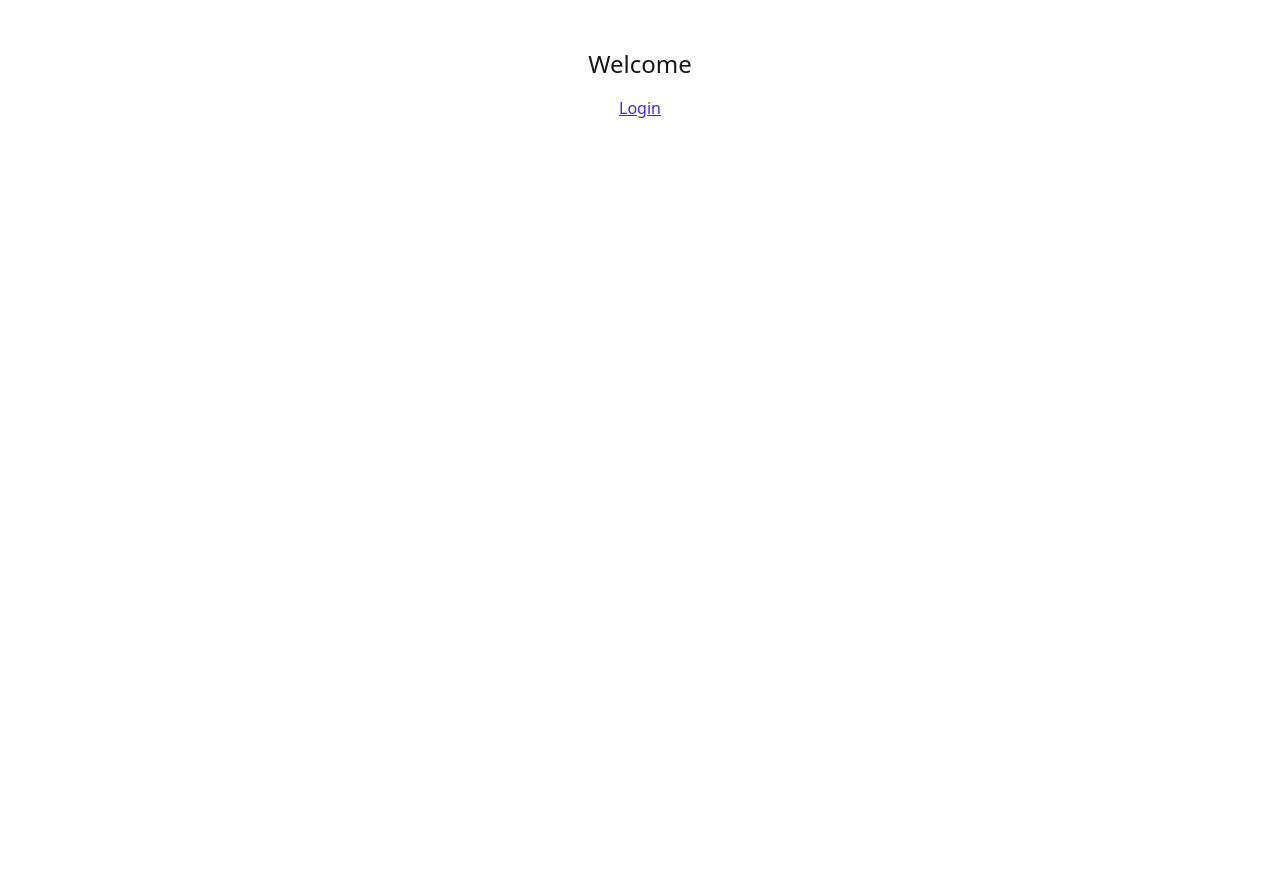
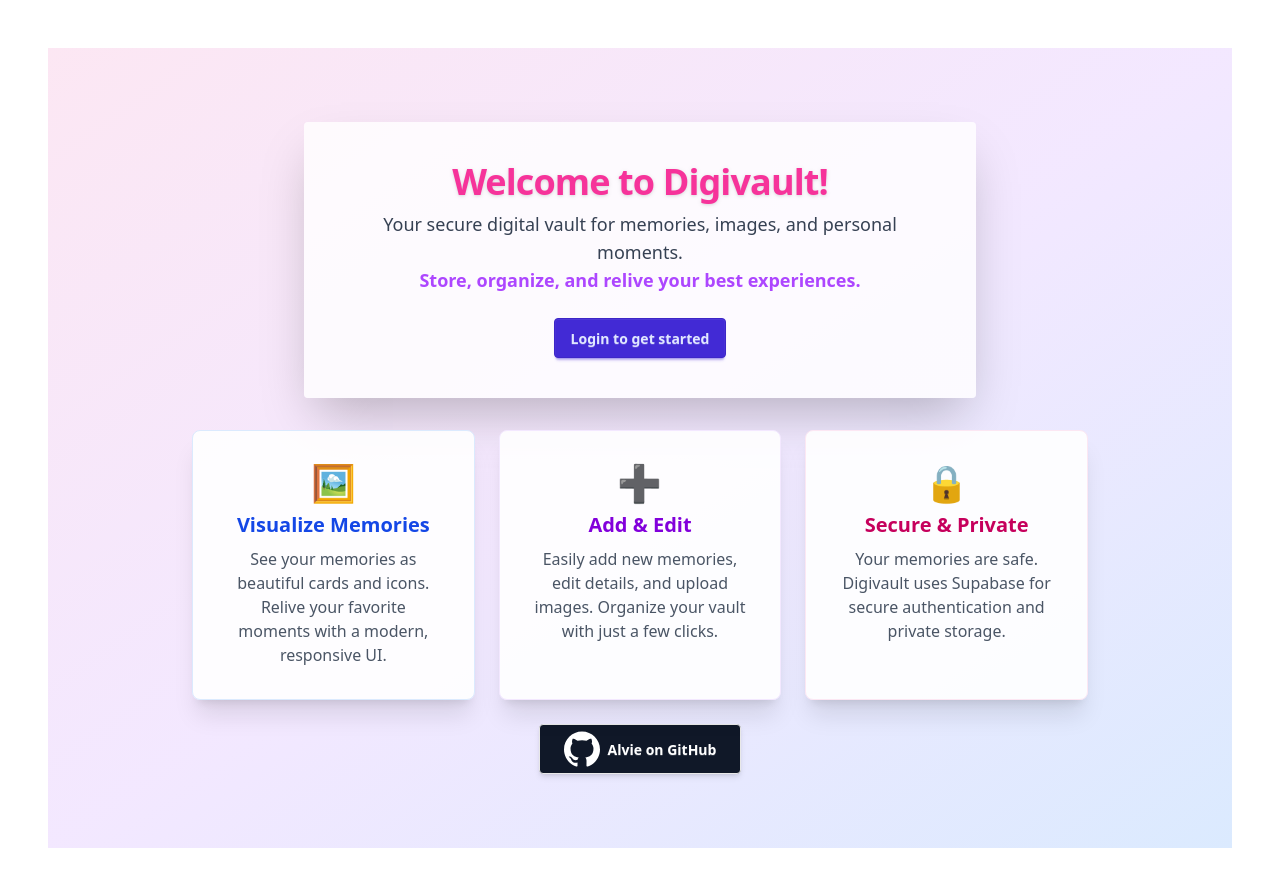
Before and after one commit to 4lvie/digivault, a React (Vite) app: page / in a window 1280 px wide. Shown: the top 886 px of the page. Before the commit the page ends 800 px from the top, so only its background shows below. Built offline with nearby package versions, Linux system fonts and the light colour scheme; no server answers.

Commit message:
styled home page

```diff
--- a/src/pages/Home.jsx
+++ b/src/pages/Home.jsx
@@ -1,17 +1,97 @@
-import { Link } from "react-router-dom";
+import { Link, useNavigate } from "react-router-dom";
 import { useAuth } from "../context/AuthContext";
+import Button from "../components/ui/Button";
+import Card from "../components/ui/Card";
+import Avatar from "../components/ui/Avatar";
 
 function Home() {
   const user = useAuth();
+  const navigate = useNavigate();
+  const userName = user?.user_metadata?.name || "to Digivault";
+  const avatarUrl = user?.user_metadata?.avatar_url;
+
+  const handleLogin = () => {
+    if (!user) {
+      navigate("/login");
+    }
+  };
 
   return (
-    <div className="space-y-4">
-      <h1 className="text-2xl">Welcome {user?.user_metadata.name}</h1>
-      {user ? null : (
-        <Link className="link link-primary" to="/login">
-          Login
-        </Link>
-      )}
+    <div className="min-h-screen flex flex-col items-center justify-center bg-gradient-to-br from-pink-100 via-purple-100 to-blue-100 px-4">
+      <div className="max-w-2xl w-full bg-white/80 rounded-sm shadow-2xl p-10 flex flex-col items-center mb-8">
+        <h1 className="text-4xl font-extrabold text-pink-500 mb-2 tracking-tight drop-shadow text-center">
+          Welcome {user ? userName : "to Digivault"}!
+        </h1>
+        {user && (
+          <Avatar
+            src={avatarUrl}
+            alt={userName}
+            size="lg"
+            className="mb-4 border-4 border-pink-300 shadow-lg"
+          />
+        )}
+        <p className="text-lg text-gray-700 text-center mb-6">
+          Your secure digital vault for memories, images, and personal moments.
+          <br />
+          <span className="text-purple-500 font-semibold">
+            Store, organize, and relive your best experiences.
+          </span>
+        </p>
+        {!user && (
+          <Button variant="primary" onClick={handleLogin}>
+            Login to get started
+          </Button>
+        )}
+      </div>
+      <div className="grid grid-cols-1 md:grid-cols-3 gap-6 w-full max-w-4xl">
+        <Card className="bg-white/90 border border-blue-100 shadow-lg p-6 flex flex-col items-center">
+          <span className="text-4xl mb-2">🖼️</span>
+          <h3 className="text-xl font-bold text-blue-700 mb-2">
+            Visualize Memories
+          </h3>
+          <p className="text-gray-600 text-center">
+            See your memories as beautiful cards and icons. Relive your favorite
+            moments with a modern, responsive UI.
+          </p>
+        </Card>
+        <Card className="bg-white/90 border border-purple-100 shadow-lg p-6 flex flex-col items-center">
+          <span className="text-4xl mb-2">➕</span>
+          <h3 className="text-xl font-bold text-purple-700 mb-2">Add & Edit</h3>
+          <p className="text-gray-600 text-center">
+            Easily add new memories, edit details, and upload images. Organize
+            your vault with just a few clicks.
+          </p>
+        </Card>
+        <Card className="bg-white/90 border border-pink-100 shadow-lg p-6 flex flex-col items-center">
+          <span className="text-4xl mb-2">🔒</span>
+          <h3 className="text-xl font-bold text-pink-700 mb-2">
+            Secure & Private
+          </h3>
+          <p className="text-gray-600 text-center">
+            Your memories are safe. Digivault uses Supabase for secure
+            authentication and private storage.
+          </p>
+        </Card>
+      </div>
+      <a
+        href="https://github.com/4lvie/digivault"
+        target="_blank"
+        rel="noopener noreferrer"
+        className="inline-block mt-6"
+      >
+        <Button className="px-6 py-6 bg-gray-900 text-white shadow-md hover:bg-gray-700 transition font-semibold flex items-center gap-2">
+          <svg
+            xmlns="http://www.w3.org/2000/svg"
+            width="36"
+            height="36"
+            fill="currentColor"
+            viewBox="0 0 24 24"
+          >
+            <path d="M12 .297c-6.63 0-12 5.373-12 12 0 5.303 3.438 9.8 8.205 11.385.6.113.82-.258.82-.577 0-.285-.01-1.04-.015-2.04-3.338.724-4.042-1.61-4.042-1.61-.546-1.387-1.333-1.756-1.333-1.756-1.089-.745.083-.729.083-.729 1.205.084 1.84 1.236 1.84 1.236 1.07 1.834 2.809 1.304 3.495.997.108-.775.418-1.305.762-1.605-2.665-.305-5.466-1.332-5.466-5.93 0-1.31.469-2.381 1.236-3.221-.124-.303-.535-1.523.117-3.176 0 0 1.008-.322 3.301 1.23.957-.266 1.983-.399 3.003-.404 1.02.005 2.047.138 3.006.404 2.291-1.552 3.297-1.23 3.297-1.23.653 1.653.242 2.873.118 3.176.77.84 1.235 1.911 1.235 3.221 0 4.61-2.804 5.624-5.475 5.921.43.371.823 1.102.823 2.222 0 1.606-.014 2.898-.014 3.293 0 .322.218.694.825.576C20.565 22.092 24 17.592 24 12.297c0-6.627-5.373-12-12-12" />
+          </svg>
+          Alvie on GitHub
+        </Button>
+      </a>
     </div>
   );
 }
```
